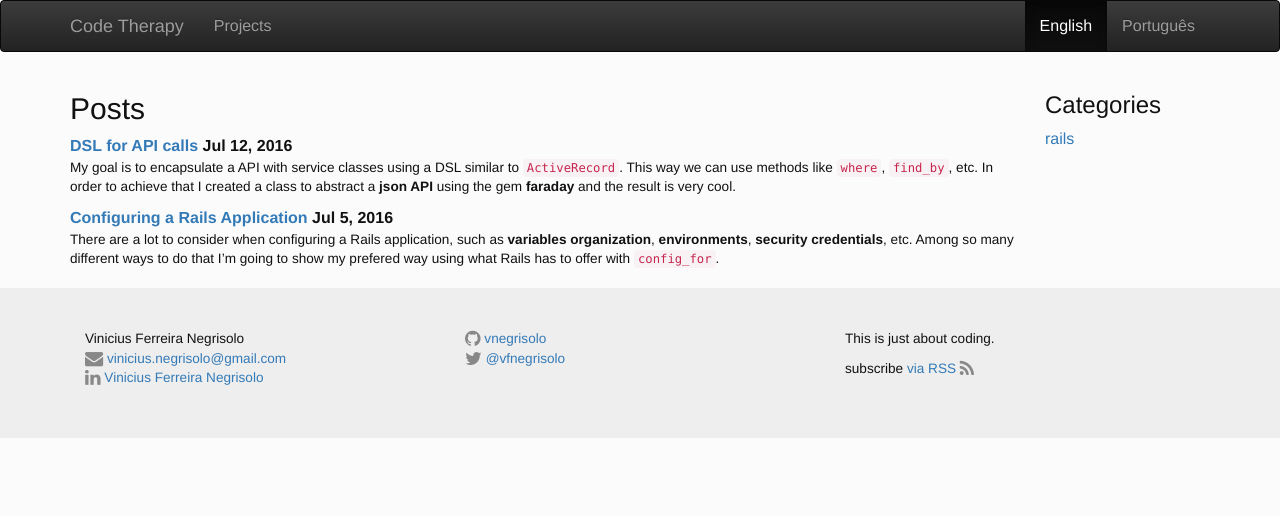
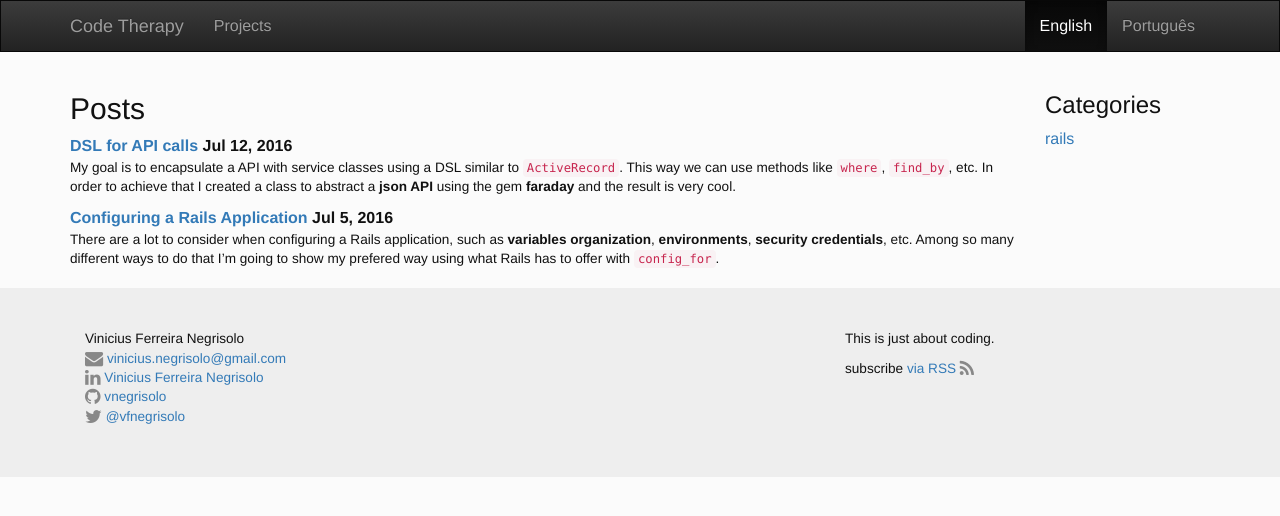
Before and after one commit to vnegrisolo/vnegrisolo.github.io, a Jekyll site: the page built from index.html, in a window 1280 px wide. Shown: the top 516 px of the page. Built offline with Jekyll 4.4.1, drawn with Linux system fonts in a browser that asks for light colours.

Commit message:
Improve footer

```diff
--- a/_config.yml
+++ b/_config.yml
@@ -1,12 +1,25 @@
 baseurl: ""
 url: "https://vnegrisolo.github.io"
 name: Vinicius Ferreira Negrisolo
-email: vinicius.negrisolo@gmail.com
-twitter_username: vfnegrisolo
-github_username: vnegrisolo
-linkedin_uri: vinicius-ferreira-negrisolo-53146a38
 markdown: kramdown
 languages:
   - en
   - pt
 permalink: /:categories/:title
+social:
+  email:
+    link: mailto:vinicius.negrisolo@gmail.com
+    name: vinicius.negrisolo@gmail.com
+    icon: envelope
+  github:
+    link: https://github.com/vnegrisolo
+    name: vnegrisolo
+    icon: github
+  twitter:
+    link: https://twitter.com/vfnegrisolo
+    name: '@vfnegrisolo'
+    icon: twitter
+  linkedin:
+    link: https://www.linkedin.com/in/vinicius-ferreira-negrisolo-53146a38
+    name: Vinicius Ferreira Negrisolo
+    icon: linkedin
--- a/_includes/footer.html
+++ b/_includes/footer.html
@@ -1,36 +1,12 @@
 <footer class="small">
   <div class="container">
-    <div class="col-md-4">
+    <div class="col-md-8">
       <ul class="list-unstyled">
         <li>{{ site.name }}</li>
-        <li>
-          <a href="mailto:{{ site.email }}">
-            <i class="fa fa-envelope fa-lg" aria-hidden="true" title="email"></i>
-            {{ site.email }}
-          </a>
-        </li>
-        <li>
-          <a href="https://www.linkedin.com/in/{{ site.linkedin_uri }}">
-            <i class="fa fa-linkedin fa-lg" aria-hidden="true" title="linkedin"></i>
-            <span>{{ site.name }}</span>
-          </a>
-        </li>
-      </ul>
-    </div>
-    <div class="col-md-4">
-      <ul class="list-unstyled">
-        <li>
-          <a href="https://github.com/{{ site.github_username }}">
-            <i class="fa fa-github fa-lg" aria-hidden="true" title="github"></i>
-            <span>{{ site.github_username }}</span>
-          </a>
-        </li>
-        <li>
-          <a href="https://twitter.com/{{ site.twitter_username }}">
-            <i class="fa fa-twitter fa-lg" aria-hidden="true" title="twitter"></i>
-            <span>@{{ site.twitter_username }}</span>
-          </a>
-        </li>
+        <li>{% include social_link.html social="email" %}</li>
+        <li>{% include social_link.html social="linkedin" %}</li>
+        <li>{% include social_link.html social="github" %}</li>
+        <li>{% include social_link.html social="twitter" %}</li>
       </ul>
     </div>
     <div class="col-md-4">
--- /dev/null
+++ b/_includes/social_link.html
@@ -0,0 +1,4 @@
+<a href="{{ site.social[include.social].link }}">
+  <i class="fa fa-{{ site.social[include.social].icon }} fa-lg" aria-hidden="true" title="{{ include.social }}"></i>
+  <span>{{ site.social[include.social].name }}</span>
+</a>
--- a/_sass/_base.scss
+++ b/_sass/_base.scss
@@ -14,3 +14,7 @@ footer {
 i.fa {
   color: $icon-color;
 }
+
+nav.navbar {
+  border-radius: 0;
+}
--- a/css/main.scss
+++ b/css/main.scss
@@ -21,7 +21,7 @@ $cyan:    #2aa198;
 $green:   #859900;
 
 $base-font-family: "Helvetica Neue", Helvetica, Arial, sans-serif;
-$base-font-size:   16px;
+$base-font-size: 16px;
 $text-color: #111111;
 $bg-color: #FBFBFB;
 $footer-bg-color: #EEEEEE;
```
